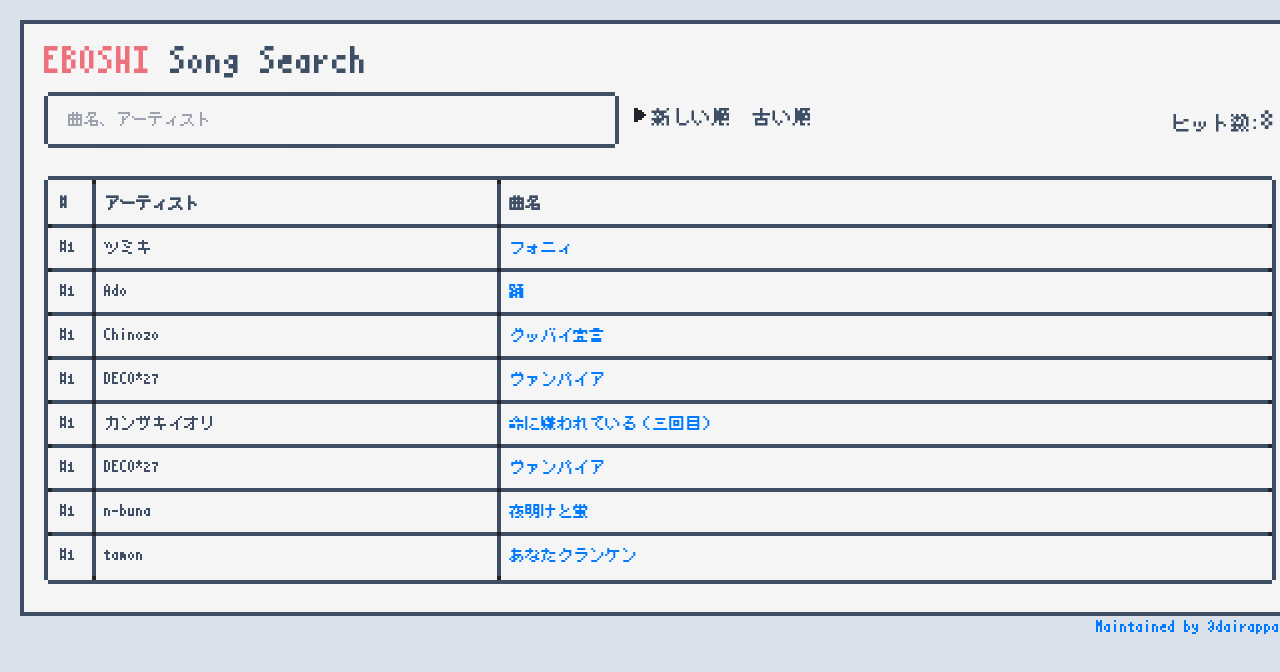
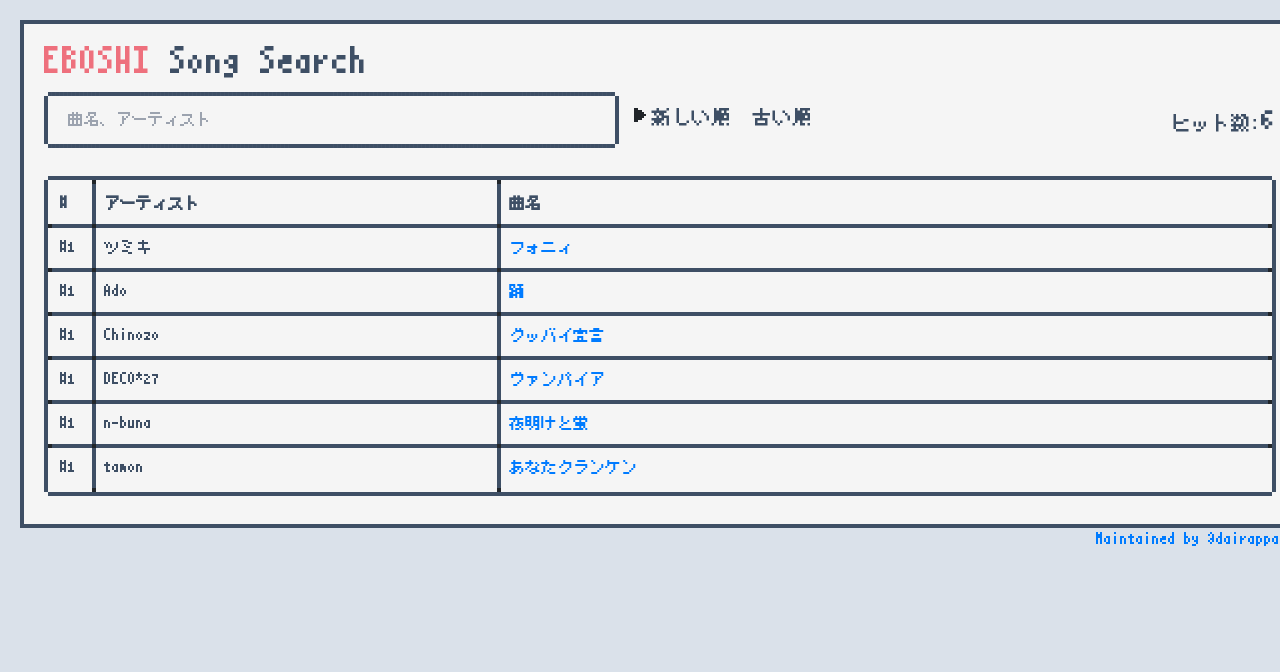
Before and after one commit to dairappa/eboshi-song-search, a Next.js app: page / in a window 1280 px wide. Shown: the top 672 px of the page. Built offline with nearby package versions, Linux system fonts and the light colour scheme.

Commit message:
update data

```diff
--- a/data/songs.ts
+++ b/data/songs.ts
@@ -36,16 +36,6 @@ export const songs: Utawaku[] = [
         timeStart: '22:42',
       },
       {
-        artist: 'カンザキイオリ',
-        songName: '命に嫌われている（三回目）',
-        timeStart: 2226,
-      },
-      {
-        artist: 'DECO*27',
-        songName: 'ヴァンパイア',
-        timeStart: 2333,
-      },
-      {
         artist: 'n-buna',
         songName: '夜明けと蛍',
         timeStart: '28:43',
```
